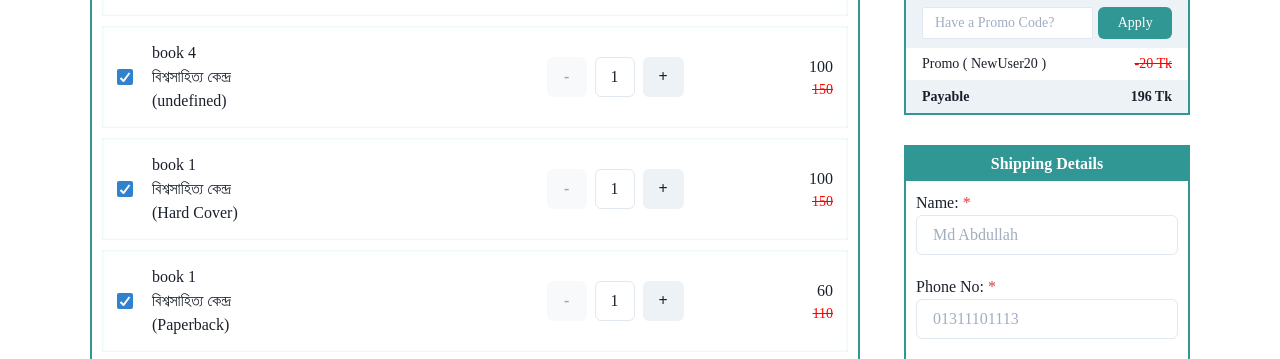
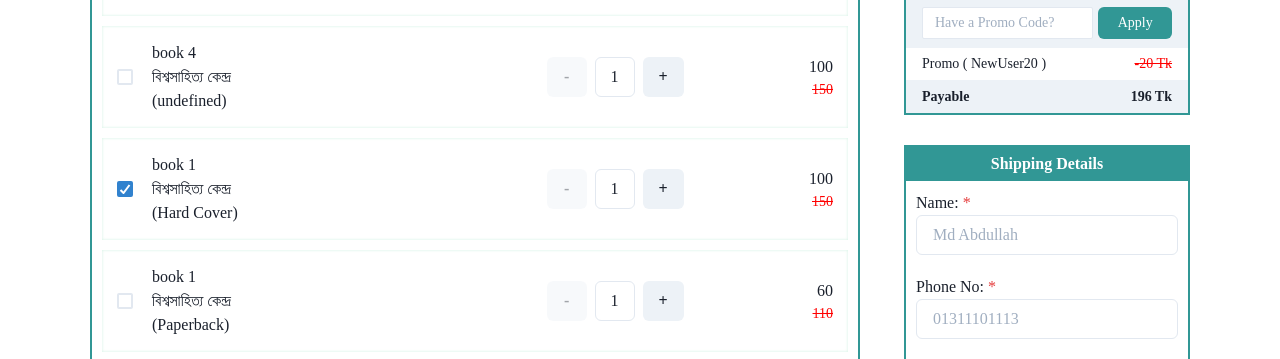
Before and after one commit to md-Salah/fiverr, a React (Create React App) app: page /CheckOut in a window 1280 px wide. Shown: the part 298-657 px from the top of the page. Built offline with nearby package versions, Linux system fonts and the light colour scheme; data requests are answered from the project's data file; a small style sheet from the web is missing; a web font is replaced by a local one.

Commit message:
solved the store selectAll issue

```diff
--- a/src/Component/Body/CartAndCheckout/Cart.js
+++ b/src/Component/Body/CartAndCheckout/Cart.js
@@ -4,8 +4,24 @@ import { Box, Flex, Table, Tbody, Text, Thead, Td, Tr, Input, Button, Checkbox,
 import GenerateCart from "./GenerateCart";
 import { FontAwesomeIcon } from "@fortawesome/react-fontawesome";
 import { faCoffee, faChevronDown } from "@fortawesome/free-solid-svg-icons";
+import { connect } from "react-redux";
+import { useEffect, useState } from "react";
+import { CartDetails, updateCartDetails } from "../../../Redux/actionCreators";
 
-export default function Cart() {
+const mapStateToProps = (State) => {
+  return {
+    cart: State.cart,
+  }
+}
+
+const mapDispatchToProps = (dispatch) => {
+  return {
+    cartDetails: () => dispatch(CartDetails()),
+    updateCartDetails: (book, isSelected) => dispatch(updateCartDetails(book, isSelected)),
+  }
+}
+
+function Cart(props) {
   const Payable = {
     SubTotal: 200,
     DeliveryCharge: 16,
@@ -16,8 +32,21 @@ export default function Cart() {
     Payable: 196,
   };
 
+  useEffect(() => {
+    props.cartDetails();
+  }, []);
+
   const [checkedItems, setCheckedItems] = React.useState([false, true]);
   const allChecked = checkedItems.every(Boolean);
+
+  const handleOnChange = (e) => {
+    console.log(e.target.checked);
+    props.cart.map((book) => {
+      // console.log(book.isSelected);
+      props.updateCartDetails(book, e.target.checked);
+    })
+    setCheckedItems([e.target.checked, e.target.checked]);
+  }
 
   return (
     <Flex
@@ -38,10 +67,7 @@ export default function Cart() {
             <Checkbox
               size="lg"
               isChecked={allChecked}
-              onChange={(e) => {
-                setCheckedItems([e.target.checked, e.target.checked])
-              }
-              }
+              onChange={(e) => handleOnChange(e)}
             >
               <Text mt="5px">Select All</Text>
             </Checkbox>
@@ -57,6 +83,7 @@ export default function Cart() {
         </Flex>
 
         <GenerateCart isChecked={allChecked} />
+
       </Box>
 
       <Box w={{ base: "100%", md: "26%" }} mt={{ base: "20px", md: "initial" }}>
@@ -128,3 +155,5 @@ export default function Cart() {
     </Flex>
   );
 }
+
+export default connect(mapStateToProps, mapDispatchToProps)(Cart)
--- a/src/Component/Body/CartAndCheckout/GenerateCart.js
+++ b/src/Component/Body/CartAndCheckout/GenerateCart.js
@@ -3,7 +3,7 @@ import { Box, Flex, Table, Tbody, Text, Thead, Td, Tr, Input, Button, Checkbox,
 import Spinner from './Spinner';
 import { connect } from 'react-redux';
 import { CartDetails, updateCartDetails } from '../../../Redux/actionCreators';
-import { useEffect } from 'react';
+import { useEffect, useState } from 'react';
 
 const mapStateToProps = (State) => {
     return {
@@ -20,13 +20,13 @@ const mapDispatchToProps = (dispatch) => {
 
 function GenerateCart(props) {
     const [checkedItems, setCheckedItems] = React.useState([false, true]);
+    const [selectAll, setselectAll] = useState(false);
 
     useEffect(() => {
         props.cartDetails();
     }, []);
 
     const singleCheck = (book) => {
-        // console.log("single");
         return (
             <Checkbox
                 mr="15px"
@@ -42,9 +42,6 @@ function GenerateCart(props) {
     }
 
     const allCheck = (book) => {
-        // console.log(props.isChecked);
-        props.updateCartDetails(book, props.isChecked);
-        // window.location.reload(true);
         return (
             <Checkbox
                 mr="15px"
@@ -58,7 +55,7 @@ function GenerateCart(props) {
         )
     }
 
-    // console.log(props.cart);
+    // console.log(props.isChecked);
 
     const GenerateCartBooks = props.cart.map((book) => {
         return (
@@ -73,8 +70,7 @@ function GenerateCart(props) {
             >
                 <Flex w={{ base: "100%", md: "60%" }}>
                     <Flex w="15px">
-                        {/* {props.isChecked ? allCheck(book) : singleCheck(book)} */}
-                        {singleCheck(book)}
+                        {props.isChecked ? allCheck(book) : singleCheck(book)}
                         <Image maxW="70px" src={book.img} />
                     </Flex>
 
--- a/src/Database/db.json
+++ b/src/Database/db.json
@@ -127,7 +127,7 @@
       "bookPublisher": "বিশ্বসাহিত্য কেন্দ্র",
       "bookPrice": "100",
       "bookCondition": "New",
-      "isSelected": true,
+      "isSelected": false,
       "id": 2
     },
     {
@@ -147,7 +147,7 @@
       "bookPrice": "60",
       "bookCondition": "Old",
       "bookCover": "Paperback",
-      "isSelected": true,
+      "isSelected": false,
       "id": 4
     }
   ]
```
